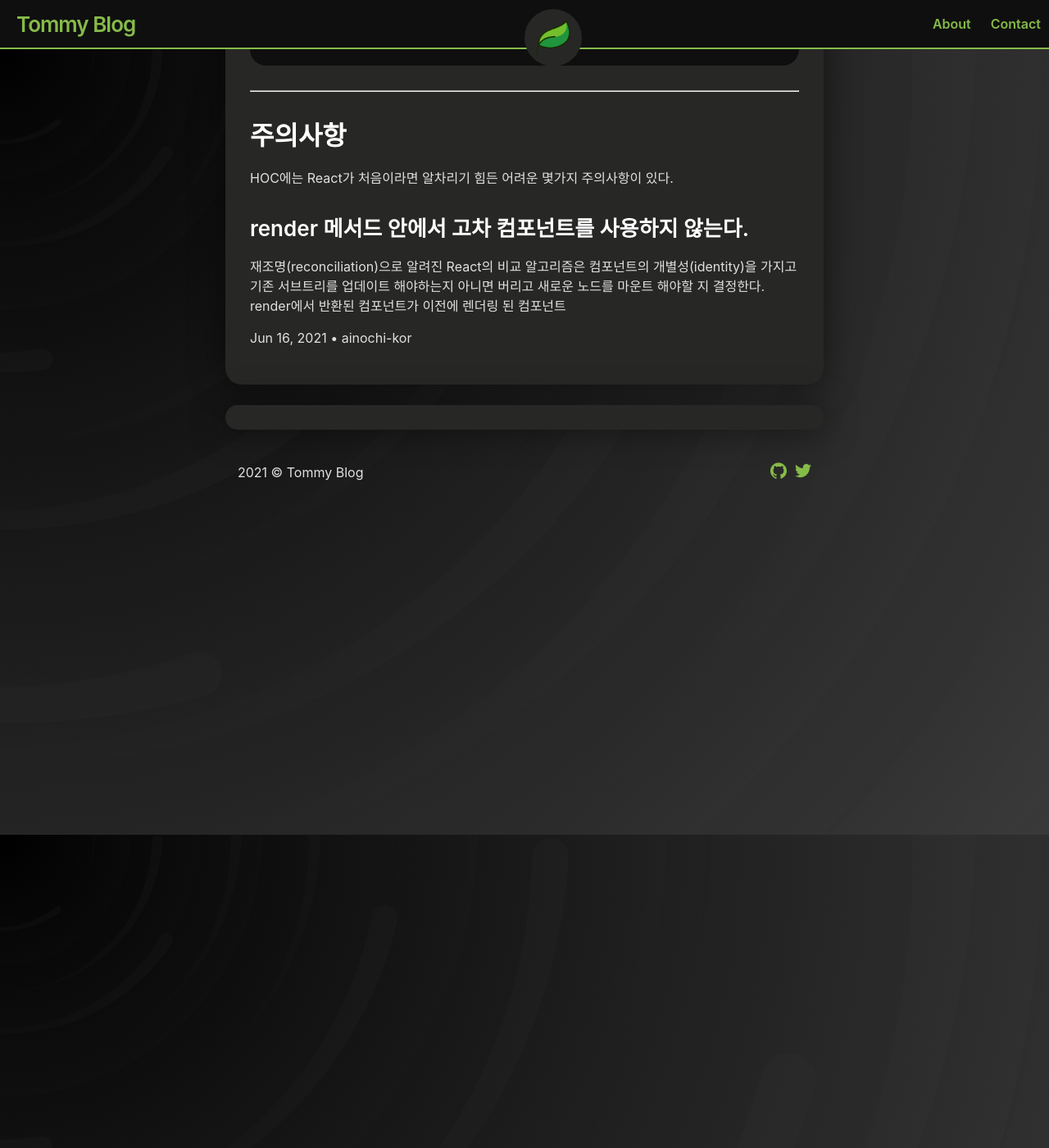
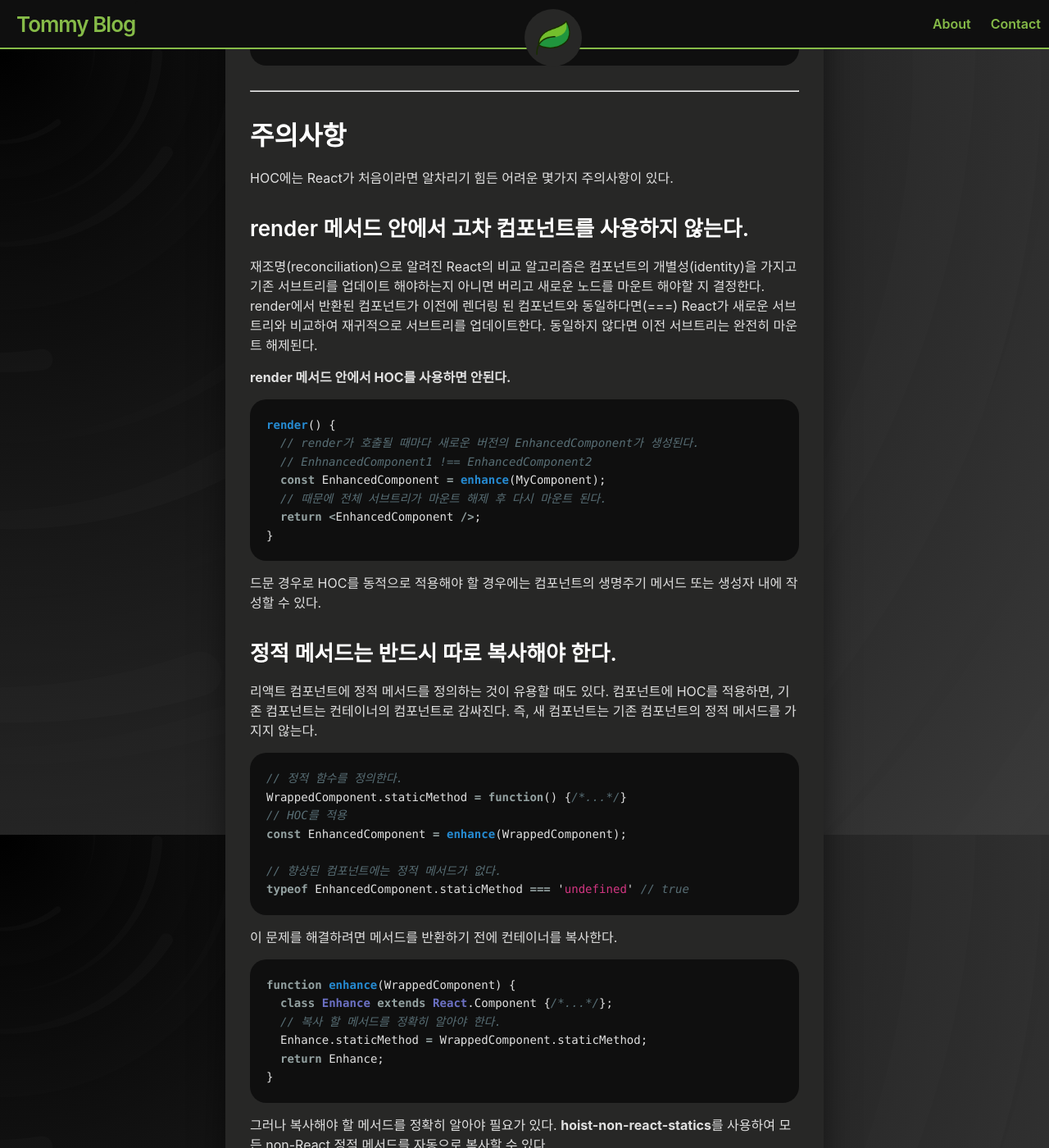
Before and after one commit to ainochi-kor/ainochi-kor.github.io, a Jekyll site: the page built from _posts/React/2021-06-16-17_고차 컴포넌트.md, in a window 1280 px wide and 1400 px high, scrolled down 7622 px. Shown: the whole window at 82% size. Built offline with Jekyll 4.4.1, drawn with Linux system fonts in a browser that asks for light colours; a script that is not in the unit is left out; some of the changed text lies outside the part shown.

Commit message:
add React/HOC

````diff
--- a/_posts/React/2021-06-16-17_고차 컴포넌트.md
+++ b/_posts/React/2021-06-16-17_고차 컴포넌트.md
@@ -304,7 +304,7 @@ function withSubscription(WrappedComponent) {
 }
 
 function getDisplayName(WrappedComponent) {
-  return WrappedComponent.displayName || WrappedCompoent.name || 'Component';
+  return WrappedComponent.displayName || WrappedComponent.name || 'Component';
 }
 ```
 
@@ -317,4 +317,77 @@ HOC에는 React가 처음이라면 알차리기 힘든 어려운 몇가지 주
 ### render 메서드 안에서 고차 컴포넌트를 사용하지 않는다.
 
 재조명(reconciliation)으로 알려진 React의 비교 알고리즘은 컴포넌트의 개별성(identity)을 가지고 기존 서브트리를 업데이트 해야하는지 아니면 버리고 새로운 노드를 마운트 해야할 지 결정한다.
-render에서 반환된 컴포넌트가 이전에 렌더링 된 컴포넌트
+render에서 반환된 컴포넌트가 이전에 렌더링 된 컴포넌트와 동일하다면(===) React가 새로운 서브트리와 비교하여 재귀적으로 서브트리를 업데이트한다. 동일하지 않다면 이전 서브트리는 완전히 마운트 해제된다.
+
+**render 메서드 안에서 HOC를 사용하면 안된다.**
+
+``` js
+render() {
+  // render가 호출될 때마다 새로운 버전의 EnhancedComponent가 생성된다.
+  // EnhnancedComponent1 !== EnhancedComponent2
+  const EnhancedComponent = enhance(MyComponent);
+  // 때문에 전체 서브트리가 마운트 해제 후 다시 마운트 된다.
+  return <EnhancedComponent />;
+}
+```
+
+드문 경우로 HOC를 동적으로 적용해야 할 경우에는 컴포넌트의 생명주기 메서드 또는 생성자 내에 작성할 수 있다.
+
+### 정적 메서드는 반드시 따로 복사해야 한다.
+
+
+리액트 컴포넌트에 정적 메서드를 정의하는 것이 유용할 때도 있다. 컴포넌트에 HOC를 적용하면, 기존 컴포넌트는 컨테이너의 컴포넌트로 감싸진다. 즉, 새 컴포넌트는 기존 컴포넌트의 정적 메서드를 가지지 않는다.
+
+``` js
+// 정적 함수를 정의한다.
+WrappedComponent.staticMethod = function() {/*...*/}
+// HOC를 적용
+const EnhancedComponent = enhance(WrappedComponent);
+
+// 향상된 컴포넌트에는 정적 메서드가 없다.
+typeof EnhancedComponent.staticMethod === 'undefined' // true
+```
+
+
+이 문제를 해결하려면 메서드를 반환하기 전에 컨테이너를 복사한다.
+
+``` js
+function enhance(WrappedComponent) {
+  class Enhance extends React.Component {/*...*/};
+  // 복사 할 메서드를 정확히 알아야 한다.
+  Enhance.staticMethod = WrappedComponent.staticMethod;
+  return Enhance;
+}
+```
+
+그러나 복사해야 할 메서드를 정확히 알아야 필요가 있다.
+**hoist-non-react-statics**를 사용하여 모든 non-React 정적 메서드를 자동으로 복사할 수 있다.
+
+``` js
+import  hoistNonReactStatic from 'hoist-non-react-statics';
+function enhance(WrappedComponent) {
+  class Enhance extends React.Component {/*...*/}
+  hoistNonReactStatic(Enhance, WrappedComponent)
+  return Enhance;
+}
+```
+
+또 다른 해결 방법은 정적 메서드를 컴포넌트와 별도로 내보내는 것
+
+``` js
+// 대신에...
+MyComponent.someFunction = someFunction;
+export default MyComponent;
+
+// ...메서드를 각각 내보내고...
+export { someFunction };
+
+// ... 불러오는 모듈에서 두개를 다 임포트한다.
+import MyComponent, { someFunction } from './MyComponent.js';
+```
+
+### ref는 전달되지 않는다.
+
+고차 컴포넌트는 모든 props를 래핑된 컴포넌트에 전달하는 것이 원칙이지만, refs에서는 작동하지 않는다.
+- 리액트에서 ref가 실제 prop가 아닌 key처럼 특별하게 취급되기 때문.
+- 해결 방법은 React.forwardRef API를 사용하는 것.
````
